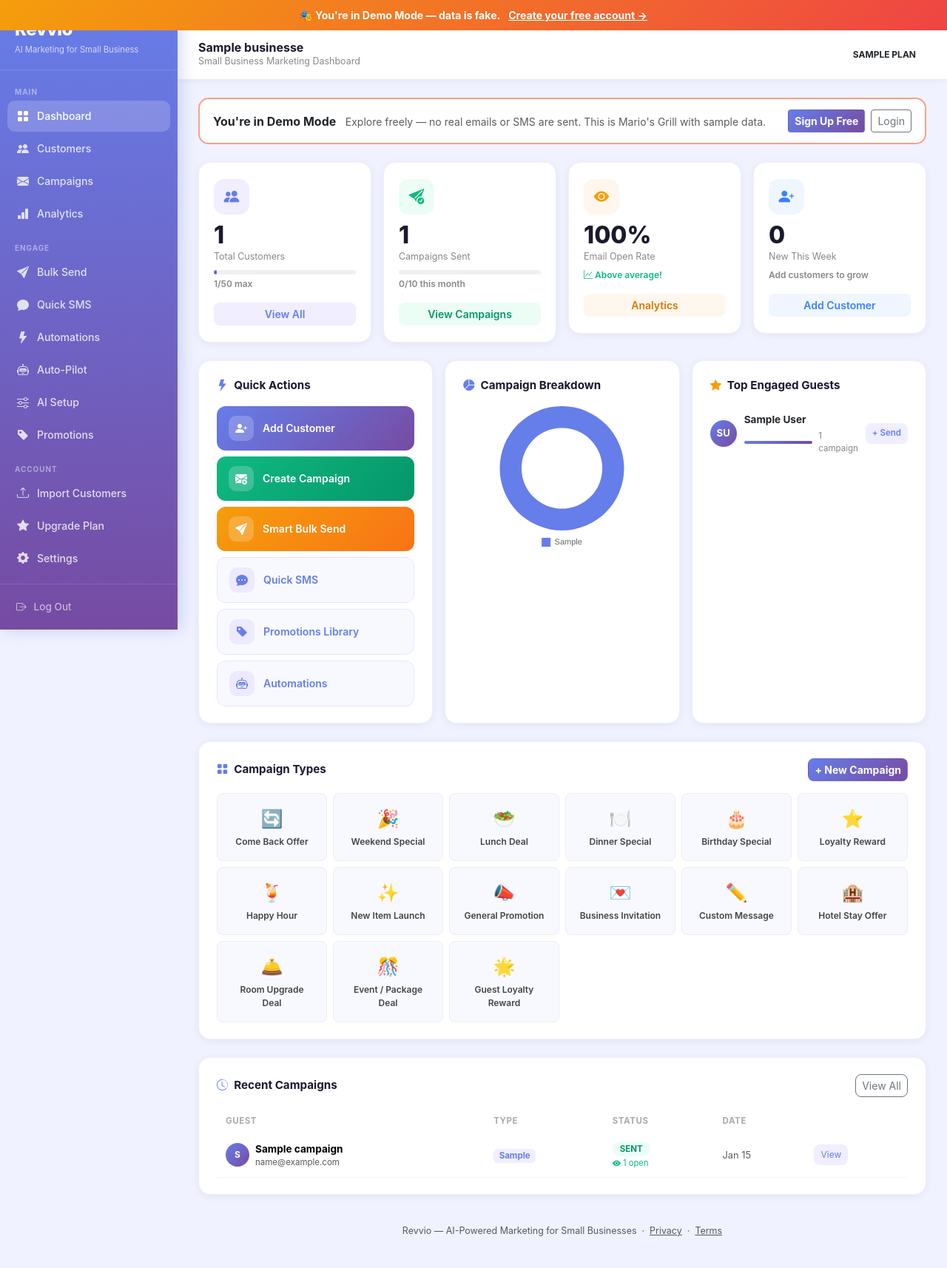
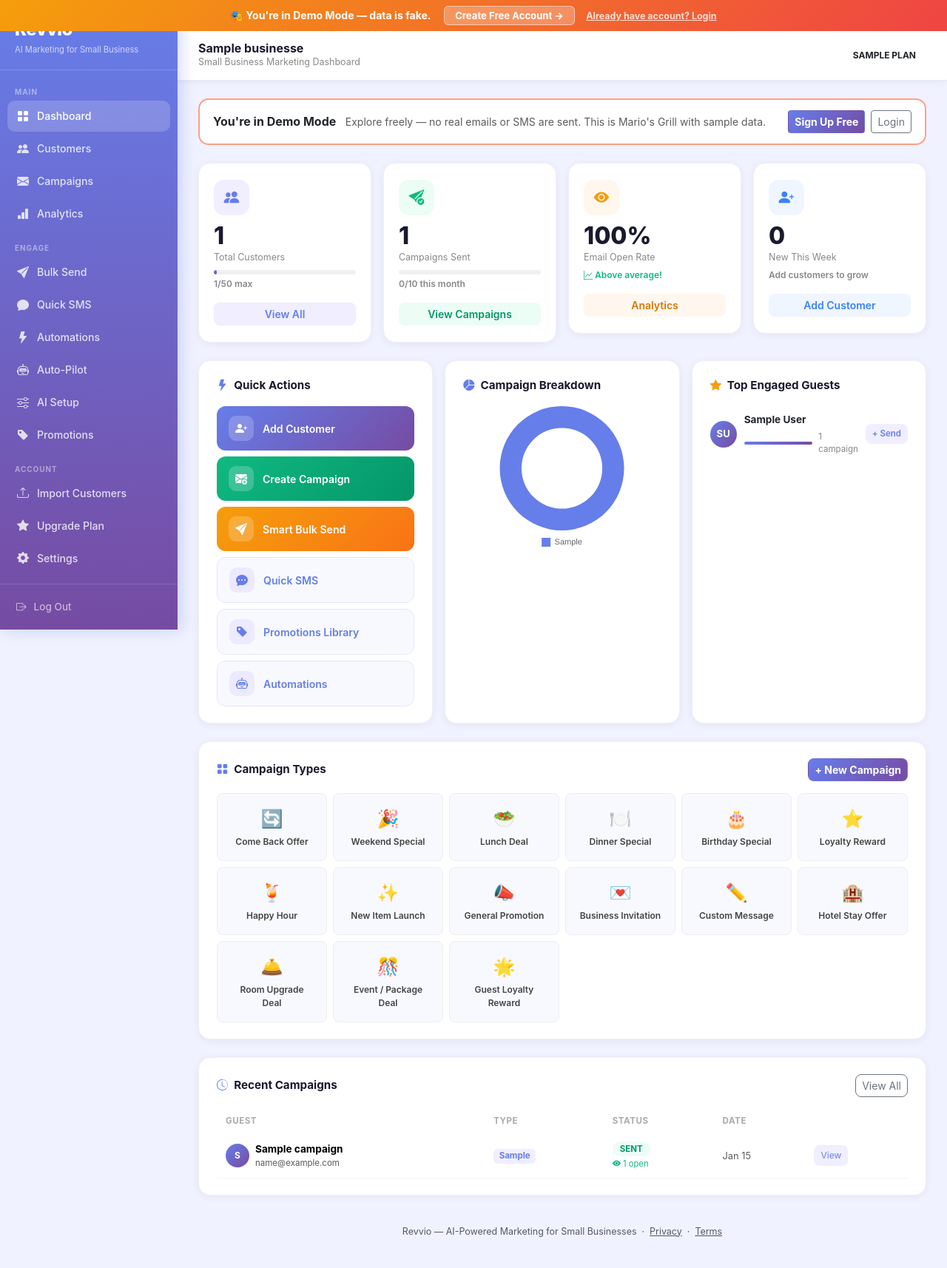
Before and after one commit to VinodVen/growthai, a Flask app: page /dashboard in a window 1280 px wide. Shown: the whole page at 74% size. Run offline with Flask 3, Linux system fonts and the light colour scheme; the visitor is signed in with stand-in values (Sample User, id 1); data comes from the database, SQL or seed files in the repository; tables that the repository leaves empty hold one stand-in row (values such as "Sample post").

Commit message:
Fix complete end-to-end flow: demo→register, welcome email, session cleanup, autopilot

```diff
--- a/main.py
+++ b/main.py
@@ -1040,7 +1040,7 @@ def contact():
 
 @app.route("/register", methods=["GET", "POST"])
 def register():
-    if "user_id" in session:
+    if "user_id" in session and not session.get("is_demo"):
         return redirect("/dashboard")
     if request.method == "POST":
         business_name = request.form.get("business_name", "").strip()
@@ -1056,6 +1056,8 @@ def register():
         if Business.query.filter_by(email=email).first():
             flash("Email already registered.", "error")
             return redirect("/login")
+        session.pop("is_demo", None)
+        session.pop("user_id", None)
         hashed = bcrypt.hashpw(raw_password.encode("utf-8"), bcrypt.gensalt()).decode("utf-8")
         b = Business(business_name=business_name, owner_name=owner_name, email=email, password=hashed)
         try:
@@ -1063,6 +1065,41 @@ def register():
             db.session.commit()
             session["user_id"] = b.id
             session.permanent = True
+            # Send welcome email to new user
+            try:
+                welcome_html = f"""
+    <div style="font-family:Arial,sans-serif;max-width:560px;margin:0 auto;padding:24px;">
+      <div style="background:linear-gradient(135deg,#667eea,#764ba2);border-radius:14px;padding:28px;text-align:center;margin-bottom:20px;">
+        <h1 style="color:#fff;margin:0;font-size:24px;">Welcome to Revvio! 🚀</h1>
+        <p style="color:rgba(255,255,255,0.85);margin:8px 0 0;">AI Marketing Auto-Pilot for {business_name}</p>
+      </div>
+      <div style="background:#f9f9f9;border-radius:14px;padding:24px;margin-bottom:16px;">
+        <p style="color:#333;font-size:16px;">Hi <strong>{owner_name}</strong>! 👋</p>
+        <p style="color:#555;line-height:1.7;">You're just 2 minutes away from having AI handle all your restaurant marketing automatically.</p>
+        <p style="color:#555;line-height:1.7;"><strong>What happens next:</strong></p>
+        <ul style="color:#555;line-height:2;">
+          <li>Complete your AI setup (takes 2 min)</li>
+          <li>Share your customer signup link</li>
+          <li>AI starts sending welcome messages, birthday offers, and weekly specials — automatically</li>
+        </ul>
+      </div>
+      <div style="text-align:center;margin-top:20px;">
+        <a href="https://revvio.ai/onboarding" style="background:linear-gradient(135deg,#667eea,#764ba2);color:#fff;padding:14px 32px;border-radius:10px;display:inline-block;font-weight:700;text-decoration:none;font-size:16px;">Complete My AI Setup →</a>
+      </div>
+      <p style="text-align:center;color:#bbb;font-size:12px;margin-top:20px;">Revvio · hello@revvio.ai · Plano, TX</p>
+    </div>
+    """
+                send_email(
+                    email,
+                    f"Welcome to Revvio, {owner_name}! 🚀 Let's activate your AI",
+                    f"Welcome to Revvio, {owner_name}! Complete your AI setup at https://revvio.ai/onboarding",
+                    customer_name=owner_name,
+                    business_name="Revvio",
+                    campaign_type="promotion",
+                    html_override=welcome_html
+                )
+            except Exception:
+                pass
             flash(f"Welcome {owner_name}! Let's get your AI set up in 2 minutes. 🚀", "success")
             return redirect("/onboarding")
         except:
@@ -1072,6 +1109,8 @@ def register():
 
 @app.route("/login", methods=["GET", "POST"])
 def login():
+    if "user_id" in session and not session.get("is_demo"):
+        return redirect("/dashboard")
     if request.method == "POST":
         email = request.form.get("email", "").strip()
         password = request.form.get("password", "")
@@ -1116,6 +1155,7 @@ def auth_google():
         # Existing user — log in
         session["user_id"] = b.id
         session.permanent = True
+        session.pop("is_demo", None)
         flash(f"Welcome back, {b.owner_name}! 👋", "success")
         return redirect("/dashboard")
     else:
@@ -1134,6 +1174,18 @@ def auth_google():
             db.session.commit()
             session["user_id"] = b.id
             session.permanent = True
+            session.pop("is_demo", None)
+            try:
+                send_email(
+                    email,
+                    f"Welcome to Revvio, {first_name}! 🚀 Let's activate your AI",
+                    f"Welcome to Revvio! Complete your AI setup at https://revvio.ai/onboarding",
+                    customer_name=first_name,
+                    business_name="Revvio",
+                    campaign_type="promotion"
+                )
+            except Exception:
+                pass
             flash(f"Welcome to Revvio, {first_name}! Let's set up your AI in 2 minutes. 🚀", "success")
             return redirect("/onboarding")
         except Exception:
@@ -1145,8 +1197,17 @@ def auth_google():
 @app.route("/logout")
 def logout():
     session.pop("user_id", None)
+    session.pop("is_demo", None)
     flash("You've been logged out.", "success")
     return redirect("/")
+
+@app.route("/demo-logout")
+def demo_logout():
+    session.pop("user_id", None)
+    session.pop("is_demo", None)
+    if request.args.get("next") == "login":
+        return redirect("/login")
+    return redirect("/register")
 
 @app.route("/dashboard")
 def dashboard():
--- a/templates/dashboard.html
+++ b/templates/dashboard.html
@@ -202,7 +202,9 @@
 
 {% if is_demo %}
 <div style="background:linear-gradient(135deg,#f59e0b,#ef4444);color:#fff;text-align:center;padding:10px 16px;font-size:0.88rem;font-weight:700;position:sticky;top:0;z-index:999;">
-    🎭 You're in Demo Mode — data is fake. <a href="/register" style="color:#fff;text-decoration:underline;margin-left:8px;">Create your free account →</a>
+    🎭 You're in Demo Mode — data is fake. &nbsp;
+    <a href="/demo-logout" style="background:rgba(255,255,255,0.25);color:#fff;border:1.5px solid rgba(255,255,255,0.5);border-radius:6px;padding:4px 14px;text-decoration:none;margin-left:8px;font-size:0.82rem;">Create Free Account →</a>
+    <a href="/login" style="color:rgba(255,255,255,0.8);text-decoration:underline;margin-left:12px;font-size:0.78rem;">Already have account? Login</a>
 </div>
 {% endif %}
 
@@ -277,8 +279,8 @@
                 <span class="text-muted ms-2 small">Explore freely — no real emails or SMS are sent. This is Mario's Grill with sample data.</span>
             </div>
             <div class="d-flex gap-2">
-                <a href="/register" class="btn btn-sm fw-bold" style="background:linear-gradient(135deg,#667eea,#764ba2);color:white;">Sign Up Free</a>
-                <a href="/login" class="btn btn-sm btn-outline-secondary">Login</a>
+                <a href="/demo-logout" class="btn btn-sm fw-bold" style="background:linear-gradient(135deg,#667eea,#764ba2);color:white;">Sign Up Free</a>
+                <a href="/demo-logout?next=login" class="btn btn-sm btn-outline-secondary">Login</a>
             </div>
         </div>
         {% endif %}
```
